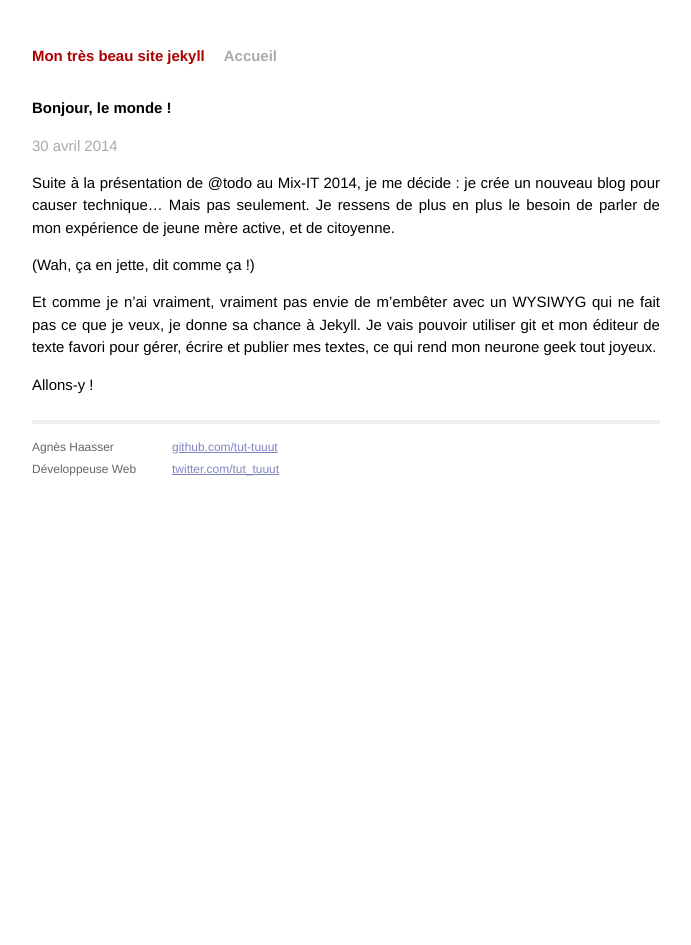
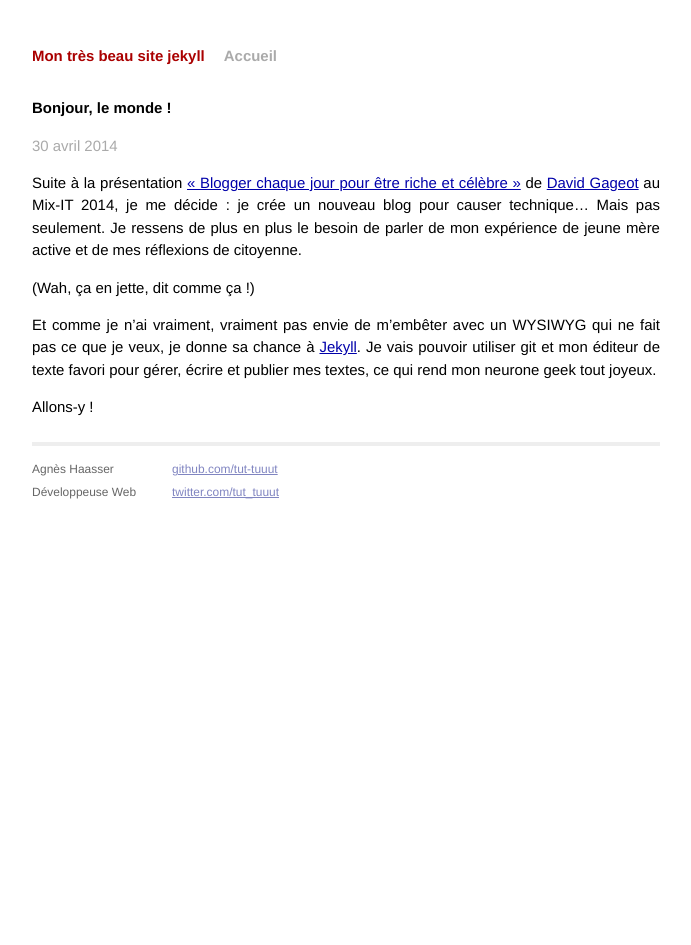
Before and after one commit to tut-tuuut/tut-tuuut.github.io, a Jekyll site: the page built from _posts/2014-04-30-bonjour-monde.md, in a window 1280 px wide. Shown: the whole page, without its empty margins (294-985 px from the left). Built offline with Jekyll 4.4.1, drawn with Linux system fonts in a browser that asks for light colours; Markdown is read by kramdown in place of the engine named in the settings.

Commit message:
Add links

```diff
--- a/_posts/2014-04-30-bonjour-monde.md
+++ b/_posts/2014-04-30-bonjour-monde.md
@@ -4,10 +4,14 @@ title:  "Bonjour, le monde !"
 tags: jekyll hello git
 ---
 
-Suite à la présentation de @todo au Mix-IT 2014, je me décide : je crée un nouveau blog pour causer technique… Mais pas seulement. Je ressens de plus en plus le besoin de parler de mon expérience de jeune mère active, et de citoyenne.
+Suite à la présentation [« Blogger chaque jour pour être riche et célèbre »][pres-david] de [David Gageot][dgageot]  au Mix-IT 2014, je me décide : je crée un nouveau blog pour causer technique… Mais pas seulement. Je ressens de plus en plus le besoin de parler de mon expérience de jeune mère active et de mes réflexions de citoyenne.
 
 (Wah, ça en jette, dit comme ça !)
 
-Et comme je n'ai vraiment, vraiment pas envie de m'embêter avec un WYSIWYG qui ne fait pas ce que je veux, je donne sa chance à Jekyll. Je vais pouvoir utiliser git et mon éditeur de texte favori pour gérer, écrire et publier mes textes, ce qui rend mon neurone geek tout joyeux.
+Et comme je n'ai vraiment, vraiment pas envie de m'embêter avec un WYSIWYG qui ne fait pas ce que je veux, je donne sa chance à [Jekyll][jekyll]. Je vais pouvoir utiliser git et mon éditeur de texte favori pour gérer, écrire et publier mes textes, ce qui rend mon neurone geek tout joyeux.
 
 Allons-y !
+
+[pres-david]: http://www.mix-it.fr/lightning/543/blogger-chaque-jour-pour-etre-riche-et-celebre
+[dgageot]: https://twitter.com/dgageot
+[jekyll]:    http://jekyllrb.com
```
